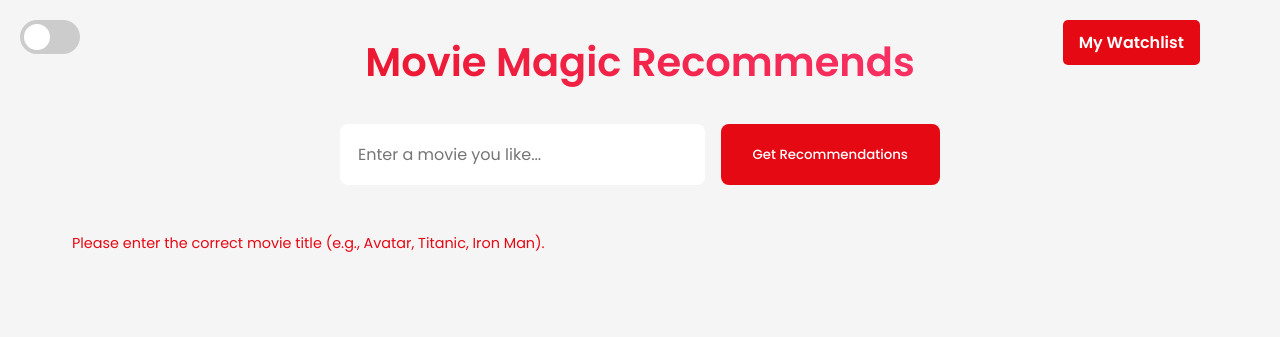
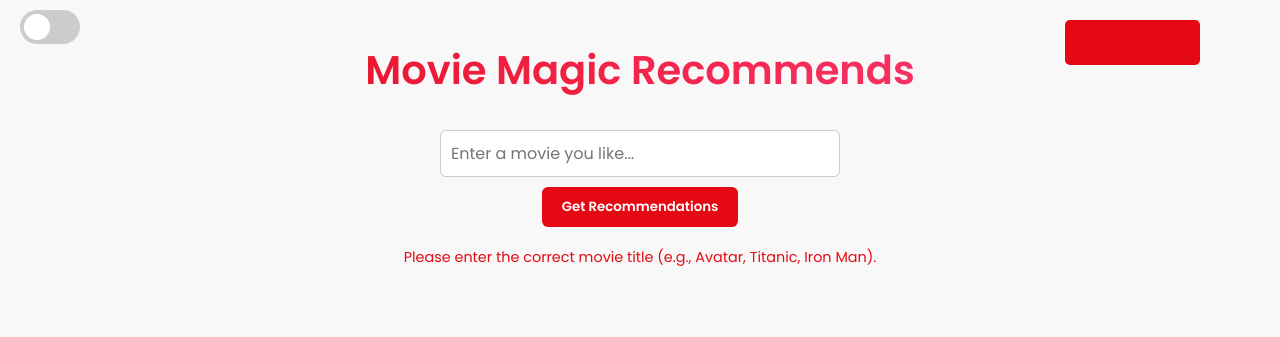
Before and after one commit to VinayakKhandelwal07/Movie-Recommender, a Flask app: page /home in a window 1280 px wide. Shown: the top 337 px of the page. Run offline with Flask 3, Linux system fonts and the light colour scheme; parts of the project's set-up code (start-up, migrations or seed data) failed here and were passed over.

Commit message:
Update home.html

```diff
--- a/templates/home.html
+++ b/templates/home.html
@@ -1,13 +1,108 @@
 <!DOCTYPE html>
 <html lang="en">
 <head>
-    <meta charset="UTF-8">
-    <meta name="viewport" content="width=device-width, initial-scale=1.0">
+  <meta charset="UTF-8" />
+  <meta name="viewport" content="width=device-width, initial-scale=1.0" />
   <title>Movie Magic Recommends</title>
-    <link rel="stylesheet" href="https://fonts.googleapis.com/css2?family=Poppins:wght@300;400;500;600&display=swap">
-      <link rel="stylesheet" href="static/Style.css">
-</head>
+  <link rel="stylesheet" href="https://fonts.googleapis.com/css2?family=Poppins:wght@300;400;500;600&display=swap" />
+  <link rel="stylesheet" href="{{ url_for('static', filename='Style.css') }}" />
   <style>
+    * {
+      box-sizing: border-box;
+      margin: 0;
+      padding: 0;
+      font-family: 'Poppins', sans-serif;
+    }
+
+    body {
+      background-color: #f8f8f8;
+      padding: 20px;
+    }
+
+    .container {
+      max-width: 1200px;
+      margin: auto;
+      padding: 20px;
+    }
+
+    h1 {
+      text-align: center;
+      margin-bottom: 30px;
+    }
+
+    .search-container {
+      display: flex;
+      flex-direction: column;
+      align-items: center;
+      gap: 10px;
+      margin-bottom: 20px;
+    }
+
+    .search-container input[type="text"] {
+      padding: 10px;
+      width: 100%;
+      max-width: 400px;
+      border-radius: 6px;
+      border: 1px solid #ccc;
+    }
+
+    .search-container button {
+      background-color: #e50914;
+      color: white;
+      padding: 10px 20px;
+      border: none;
+      border-radius: 6px;
+      cursor: pointer;
+      font-weight: bold;
+      transition: background-color 0.3s ease;
+    }
+
+    .my-watchlist-link {
+      display: block;
+      text-align: right;
+      margin-bottom: 10px;
+      font-weight: 500;
+      text-decoration: none;
+      color: #e50914;
+    }
+
+    .recommendations-grid {
+      display: grid;
+      grid-template-columns: repeat(auto-fit, minmax(200px, 1fr));
+      gap: 20px;
+      margin-top: 30px;
+    }
+
+    .movie-card {
+      background: white;
+      border-radius: 10px;
+      padding: 15px;
+      text-align: center;
+      box-shadow: 0 2px 5px rgba(0, 0, 0, 0.1);
+    }
+
+    .movie-card img {
+      width: 100%;
+      height: auto;
+      border-radius: 8px;
+      margin-bottom: 10px;
+    }
+
+    .movie-card h3 {
+      font-size: 1rem;
+      margin-bottom: 10px;
+    }
+
+    .movie-card a {
+      display: inline-block;
+      padding: 8px 12px;
+      background-color: #e50914;
+      color: white;
+      text-decoration: none;
+      border-radius: 6px;
+      font-size: 0.9rem;
+    }
+
     .movie-actions {
       display: flex;
       flex-direction: column;
@@ -28,7 +123,7 @@
     }
 
     .watch-trailer-btn {
-    background-color: #e50914; /* Netflix red */
+      background-color: #e50914;
       color: white;
     }
 
@@ -37,18 +132,62 @@
       color: white;
     }
 
-/* Change color when movie is already in the watchlist */
     .add-watchlist-btn.added {
-    background-color: #1db954; /* Spotify green for added */
-    color: white;
+      background-color: #1db954;
     }
 
+    .error {
+      text-align: center;
+      color: #e50914;
+      font-weight: 500;
+      margin-top: 20px;
+    }
+
+    .theme-switch-wrapper {
+      position: absolute;
+      top: 10px;
+      right: 10px;
+    }
+
+    /* Responsive tweaks */
+    @media (max-width: 768px) {
+      .search-container {
+        flex-direction: column;
+        padding: 0 10px;
+      }
+
+      .search-container input,
+      .search-container button {
+        width: 100%;
+      }
+
+      .movie-card h3 {
+        font-size: 0.95rem;
+      }
+    }
+
+    @media (max-width: 480px) {
+      h1 {
+        font-size: 1.5rem;
+      }
+
+      .movie-card a {
+        font-size: 0.8rem;
+        padding: 6px 10px;
+      }
+
+      .my-watchlist-link {
+        font-size: 0.9rem;
+        text-align: center;
+      }
+    }
   </style>
+</head>
 <body class="light-theme">
   <!-- Theme toggle -->
   <div class="theme-switch-wrapper">
     <label class="theme-switch">
-            <input type="checkbox" id="theme-toggle">
+      <input type="checkbox" id="theme-toggle" />
       <span class="slider round"></span>
     </label>
   </div>
@@ -56,31 +195,27 @@
   <!-- Watchlist Button -->
   <a href="{{ url_for('watchlist') }}" class="my-watchlist-link">My Watchlist</a>
 
-
-
   <div class="container">
     <h1>Movie Magic Recommends</h1>
 
     <!-- Movie search and recommendations form -->
     <form action="/home" method="POST">
       <div class="search-container">
-        <input type="text" name="movies" id="movie-input" placeholder="Enter a movie you like..." required>
+        <input type="text" name="movies" id="movie-input" placeholder="Enter a movie you like..." required />
         <button type="submit" id="search-btn">Get Recommendations</button>
       </div>
 
-    <!-- Responsive warning message -->
-    <p style="margin-top: 8px; font-size: 0.9rem; color: #e50914; width: 100%; box-sizing: border-box;">
+      <p style="margin-top: 8px; font-size: 0.9rem; color: #e50914; text-align: center;">
         Please enter the correct movie title (e.g., Avatar, Titanic, Iron Man).
       </p>
     </form>
-
 
     <!-- Display movie recommendations -->
     <div class="recommendations-grid" id="recommendations">
       {% if status %}
         {% for movie, poster, overview, genres, trailer in zip(movies_name, poster, movie_overviews, movie_genres, movie_trailer) %}
           <div class="movie-card">
-                        <img src="{{ poster }}" alt="{{ movie }}">
+            <img src="{{ poster }}" alt="{{ movie }}" />
             <h3>{{ movie }}</h3>
             {% if trailer %}
               <a href="{{ trailer }}" target="_blank">Watch Trailer</a>
```
Lines whose indentation alone changed are shown as unchanged.
